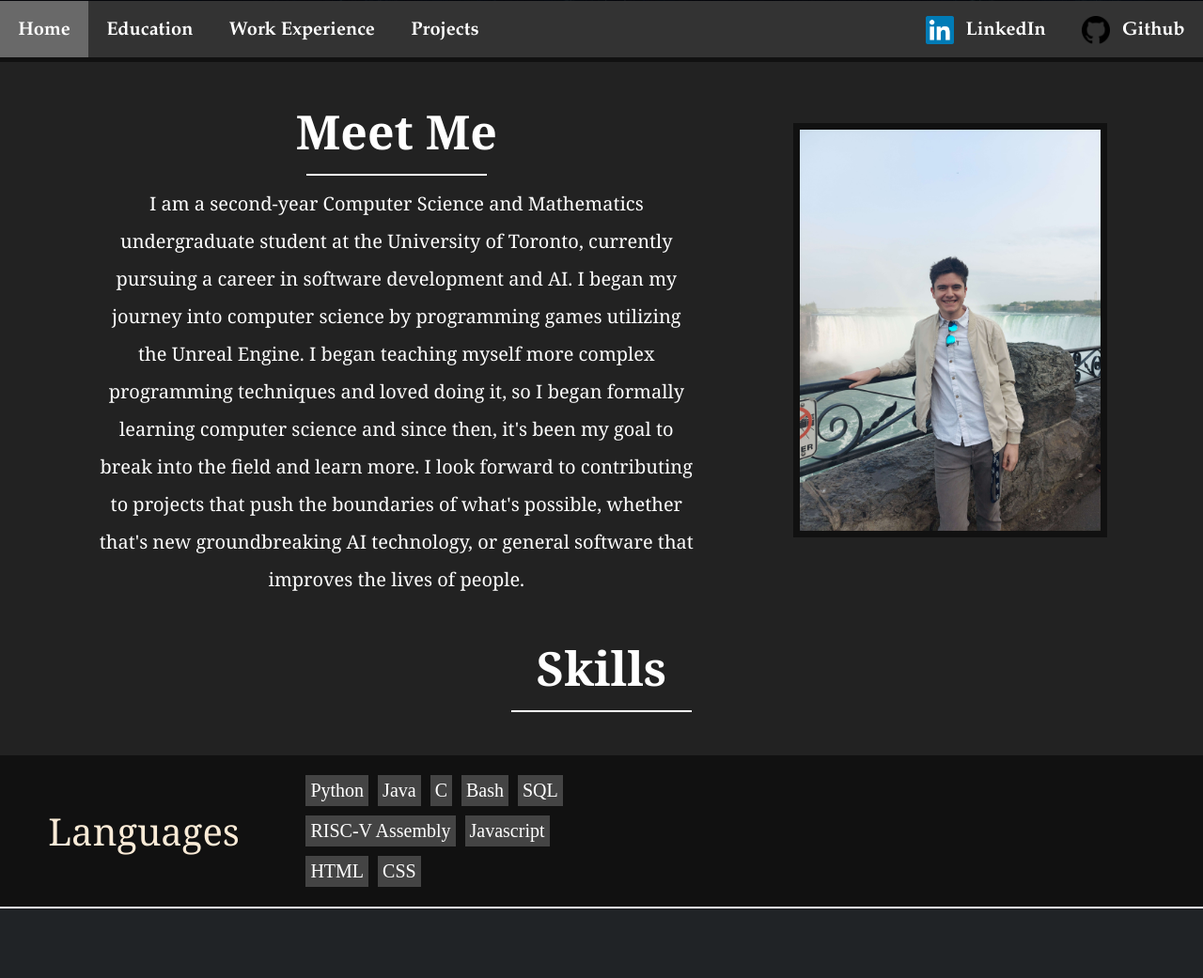
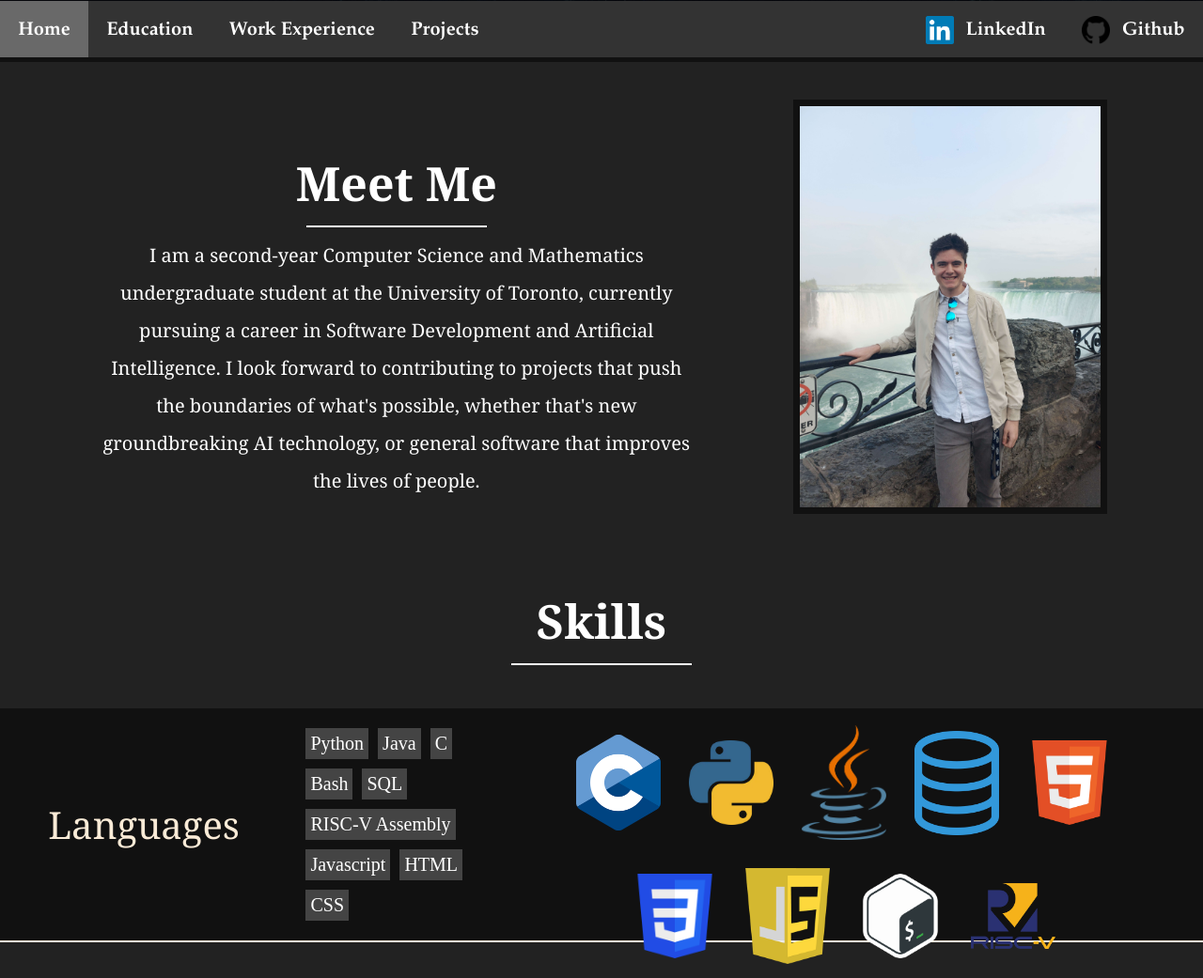
Before and after one commit to AlexVoidoc/AlexVoidoc.github.io, a Flask app: page / in a window 1280 px wide. Shown: the part 751-1792 px from the top of the page at 94% size. Before the commit the page ends 1718 px from the top, so only its background shows below. Run offline with Flask 3, Linux system fonts and the light colour scheme.

Commit message:
Began adding images to languages section

```diff
--- a/static/css/home.css
+++ b/static/css/home.css
@@ -76,8 +76,9 @@
 .skills-block {
     display: flex;
     background-color: #111111;
-    border-bottom: 2px solid ghostwhite;
+    border-bottom: 2px solid antiquewhite;
     align-items: center;
+    flex-grow: 1;
 }
 
 .skills-title {
@@ -93,7 +94,8 @@
     list-style-type: none;
     overflow: hidden;
     margin-left: 2vw;
-    width: 25vw;
+    width: 20vw;
+    margin-right: 2vw;
 }
 
 .skills-list-item {
@@ -105,6 +107,23 @@
     padding: 5px;
 }
 
+.image-grid {
+    display: inline-flex;
+    flex-wrap: wrap;
+    flex-grow: 0;
+    width: 60vw;
+    height: 30vh;
+    margin-right: 4vw;
+    align-items: center;
+    justify-content: center;
+}
+
+.image-grid img {
+    width: 90px;
+    object-fit: scale-down;
+    padding: 15px;
+}
+
 @keyframes fadeIn {
     0% {opacity: 0; translate: 0 50px;}
     100% {opacity: 1; translate: 0 0;}
--- a/templates/home.html
+++ b/templates/home.html
@@ -37,11 +37,9 @@
         <div class="home-text-title animated-element">Meet Me</div>
         <div class="white-bar animated-element"></div>
         I am a second-year Computer Science and Mathematics undergraduate student at the University of Toronto,
-        currently pursuing a career in software development and AI. I began my journey into computer science by
-        programming games utilizing the Unreal Engine. I began teaching myself more complex programming techniques and
-        loved doing it, so I began formally learning computer science and since then, it's been my goal to break into
-        the field and learn more. I look forward to contributing to projects that push the boundaries of what's
-        possible, whether that's new groundbreaking AI technology, or general software that improves the lives of people.
+        currently pursuing a career in Software Development and Artificial Intelligence. I look forward to contributing
+        to projects that push the boundaries of what's possible, whether that's new groundbreaking AI technology, or
+        general software that improves the lives of people.
     </div>
     <img id="personal-photo" src="/static/images/Me.jpg" alt="A picture of Alexander Voidoc">
 </div>
@@ -63,6 +61,17 @@
         <li class="skills-list-item">HTML</li>
         <li class="skills-list-item">CSS</li>
     </ul>
+    <span class="image-grid">
+        <img src="/static/images/CLogo.png" alt="C programming language logo">
+        <img src="/static/images/PythonLogo.png" alt="Python programming language logo">
+        <img src="/static/images/JavaLogo.png" alt="Java programming language logo">
+        <img src="/static/images/SQLLogo.png" alt="SQL programming language logo">
+        <img src="/static/images/HTMLLogo.png" alt="HTML programming language logo">
+        <img src="/static/images/CSSLogo.png" alt="CSS programming language logo">
+        <img src="/static/images/JavascriptLogo.png" alt="Javascript programming language logo">
+        <img src="/static/images/BashLogo.png" alt="Bash programming language logo">
+        <img src="/static/images/RiscVLogo.png" alt="RISC-V Assembly programming language logo">
+    </span>
 </div>
 
 </body>
```
Also changed, not shown: static/images/BashLogo.png (added), static/images/CLogo.png (added), static/images/CSSLogo.png (added), static/images/HTMLLogo.png (added), static/images/JavaLogo.png (added), static/images/JavascriptLogo.png (added), static/images/PythonLogo.png (added), static/images/RiscVLogo.png (added), static/images/SQLLogo.png (added).
